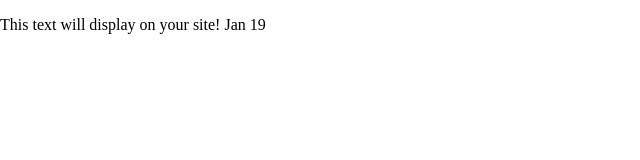
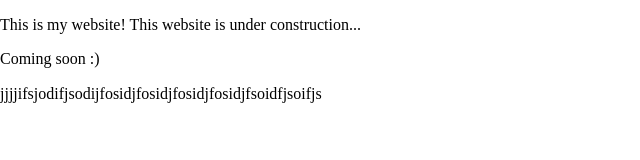
Before and after one commit to TraceFarrell/8-29-2023-Repo, a plain HTML site: page index.html in a window 1280 px wide. Shown: the whole page, without its empty margins (0-640 px from the left). Drawn offline with Linux system fonts and the light colour scheme.

Commit message:
Added words inside p-tags

```diff
--- a/index.html
+++ b/index.html
@@ -24,7 +24,9 @@
 
 <body>
   <!-- Place your site's HTML here -->
-  <p>This text will display on your site! Jan 19</p>
+  <p>This is my website! This website is under construction...</p>
+  <p>Coming soon :)</p>
+  <p>jjjjifsjodifjsodijfosidjfosidjfosidjfosidjfsoidfjsoifjs</p>
   <script src="js/main.js"></script>
 </body>
 
```
